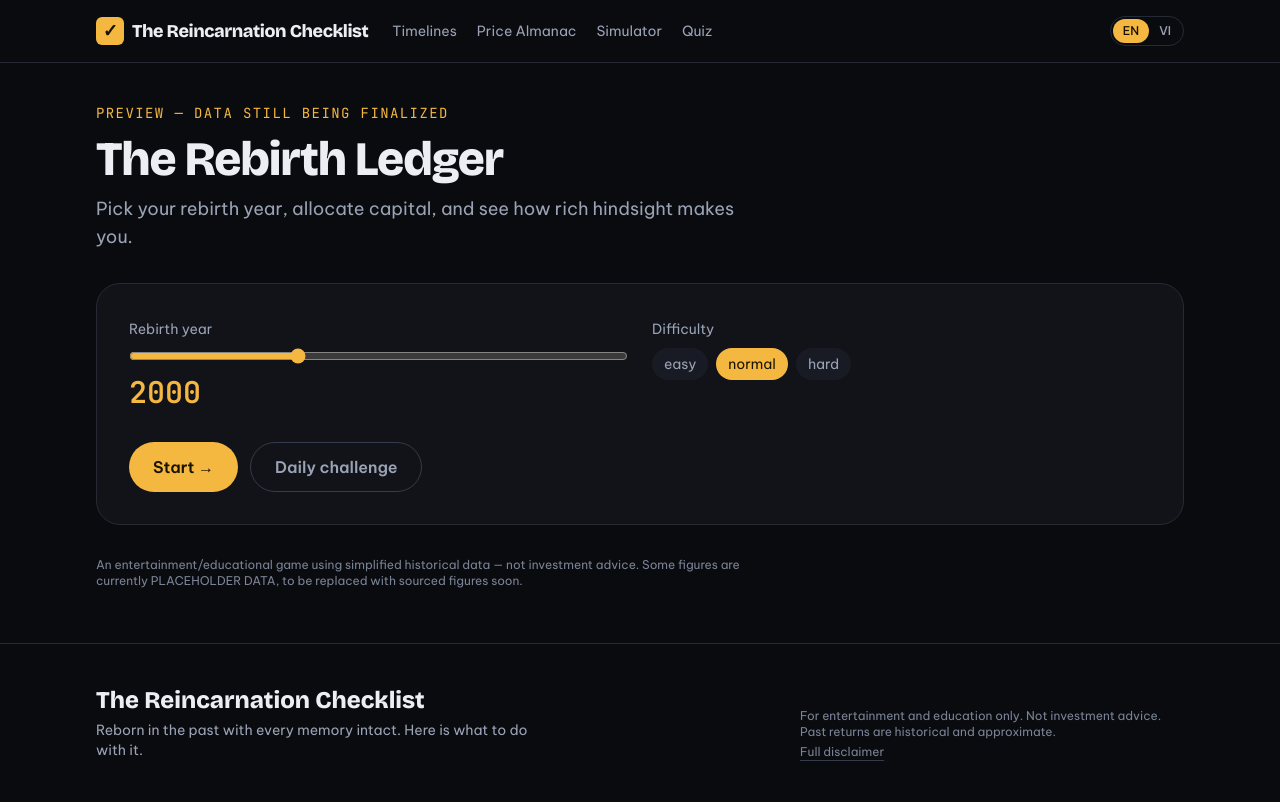
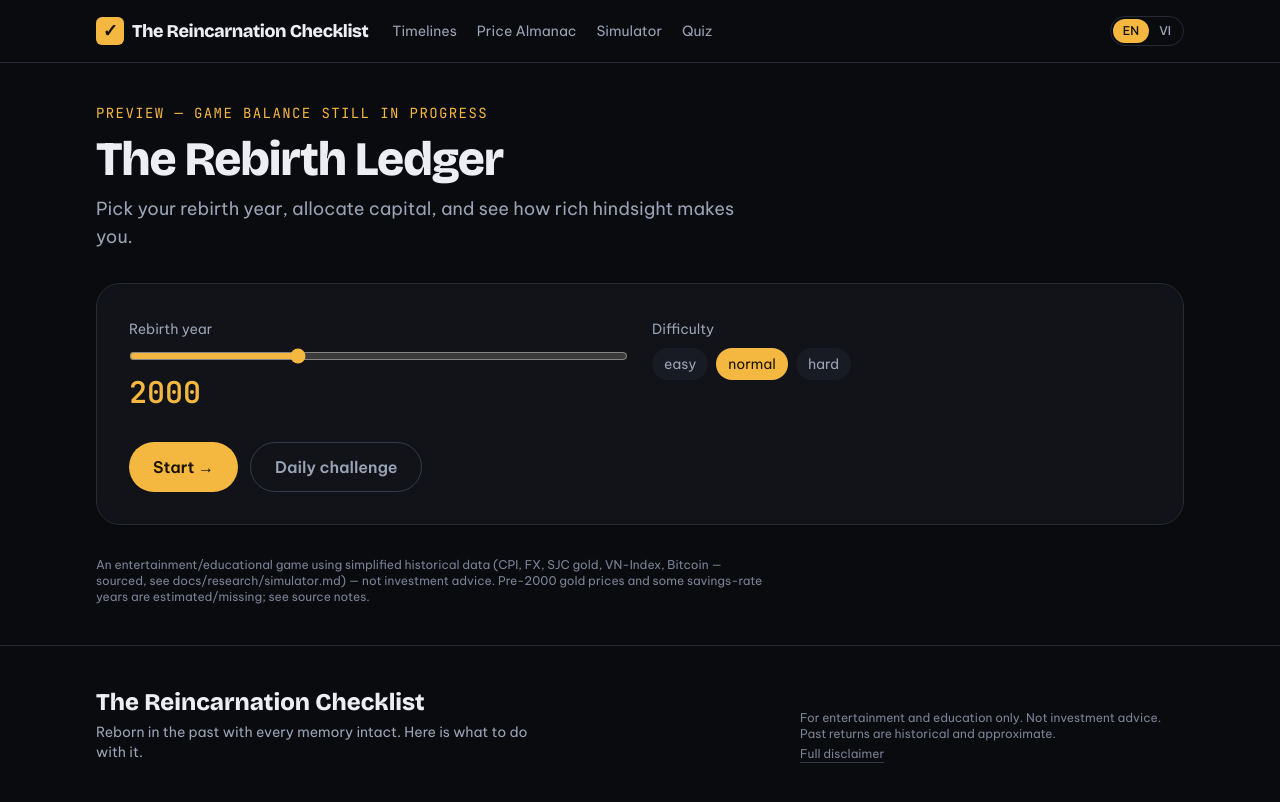
Before and after one commit to justinnc/reincarnation-checklist, a Next.js app: page /en/simulator in a window 1280 px wide. Built offline with nearby package versions, Linux system fonts and the light colour scheme.

Commit message:
Wire real researched price data into Rebirth Simulator (CPI, FX, gold, VN-Index, BTC); update disclaimer text

```diff
--- a/src/app/[lang]/simulator/page.tsx
+++ b/src/app/[lang]/simulator/page.tsx
@@ -7,16 +7,16 @@ export const metadata: Metadata = { title: "Rebirth Simulator" };
 
 const COPY = {
   vi: {
-    kicker: "Thử nghiệm — dữ liệu đang được hoàn thiện",
+    kicker: "Thử nghiệm — đang cân bằng game",
     heading: "Sổ trọng sinh",
     intro: "Chọn năm trọng sinh, phân bổ vốn, và xem bạn giàu đến đâu khi biết trước tương lai.",
-    disclaimer: "Trò chơi giải trí/giáo dục dựa trên dữ liệu lịch sử đơn giản hoá — không phải khuyến nghị đầu tư. Một số số liệu giá hiện là DỮ LIỆU TẠM, sẽ sớm được thay bằng số liệu có nguồn kiểm chứng.",
+    disclaimer: "Trò chơi giải trí/giáo dục dựa trên dữ liệu lịch sử đơn giản hoá (CPI, tỷ giá, vàng SJC, VN-Index, Bitcoin — có nguồn, xem docs/research/simulator.md) — không phải khuyến nghị đầu tư. Giá vàng trước 2000 và lãi tiết kiệm một số năm là số liệu ước tính/thiếu, xem ghi chú nguồn.",
   },
   en: {
-    kicker: "Preview — data still being finalized",
+    kicker: "Preview — game balance still in progress",
     heading: "The Rebirth Ledger",
     intro: "Pick your rebirth year, allocate capital, and see how rich hindsight makes you.",
-    disclaimer: "An entertainment/educational game using simplified historical data — not investment advice. Some figures are currently PLACEHOLDER DATA, to be replaced with sourced figures soon.",
+    disclaimer: "An entertainment/educational game using simplified historical data (CPI, FX, SJC gold, VN-Index, Bitcoin — sourced, see docs/research/simulator.md) — not investment advice. Pre-2000 gold prices and some savings-rate years are estimated/missing; see source notes.",
   },
 };
 
--- a/src/data/sim/vn.json
+++ b/src/data/sim/vn.json
@@ -497,9 +497,9 @@
     }
   ],
   "dataQuality": {
-    "vn_savings": "official-with-gaps",
+    "vn_savings": "official",
     "vn_usd": "official",
-    "vn_gold": "proxy-pre-2009",
+    "vn_gold": "proxy",
     "vn_index": "secondary",
     "btc": "secondary"
   }
```
